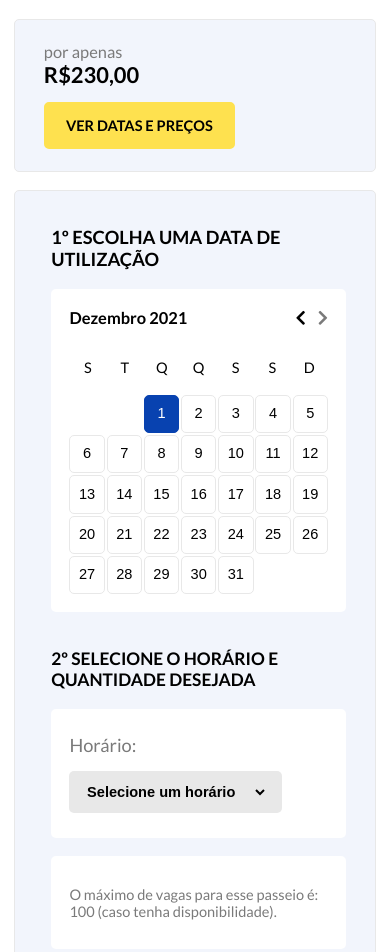
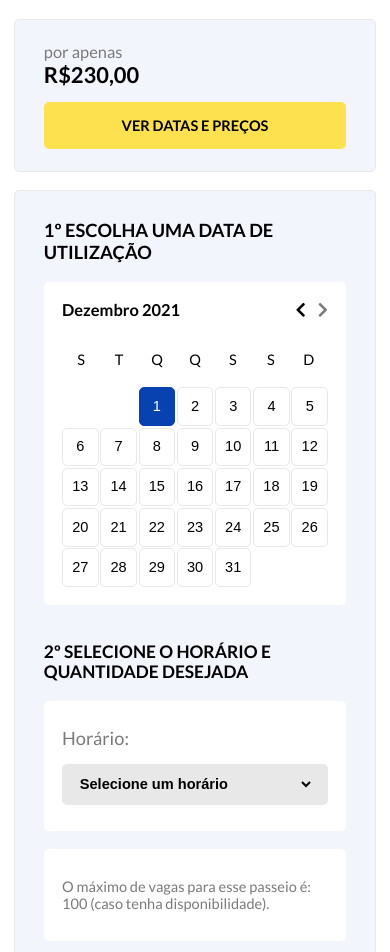
Before and after one commit to jarbassantana/transfer-barreirinhas, a plain HTML site: page reserva.html in a window 390 px wide. Shown: the part 1544-2496 px from the top of the page. Drawn offline with nearby package versions, Linux system fonts and the light colour scheme.

Commit message:
bug fix mobile

```diff
--- a/assets/scss/_reserva.scss
+++ b/assets/scss/_reserva.scss
@@ -491,14 +491,27 @@
         .reserva-price-content {
             flex-direction: column;
             align-items: flex-start;
+            a {
+                width: 100%;
+                text-align: center;
+            }
             .price-content {
                 padding-bottom: 1.6rem;
             }
+        }
+        .reserva-data-container {
+            padding: 3.2rem 3.2rem;
         }
         .add-to-cart-container {
             button {
                 font-size: 1.6rem;
             }
         }
+        .input-container-opt-horario {
+            width: 100%;
+            select {
+                width: 100%;
+            }
+        }
     }
 }
```
Also changed, not shown: assets/css/style.css, 1 other file.
